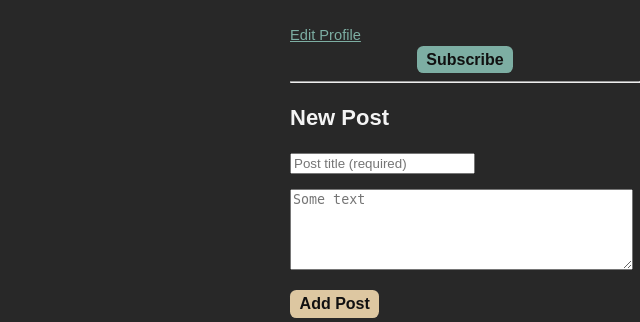
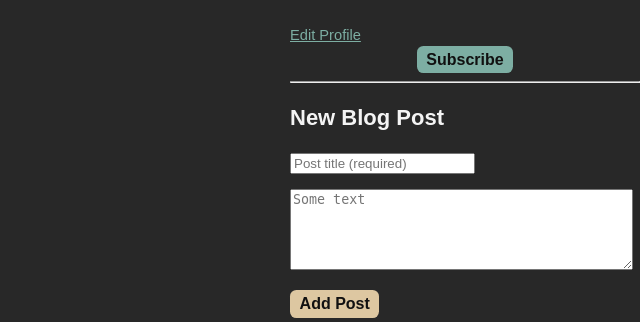
Before and after one commit to james-adcott-edu/scroller, a Django app: template forum/templates/profile.html in a window 1280 px wide. Shown: the part 298-620 px from the top of the page, without its empty margins (640-1280 px from the left). Run offline with Django 5.2, Linux system fonts and the light colour scheme; the template is opened without the code that fills it: values that come from a table or form of the project are taken from there, others are empty; the visitor is signed in with stand-in values (Sample User, id 1); data comes from the database, SQL or seed files in the repository; some libraries are stand-ins or nearby versions.

Commit message:
better labelling

```diff
--- a/forum/templates/profile.html
+++ b/forum/templates/profile.html
@@ -21,7 +21,7 @@
 
     {% if user.is_authenticated and user == profile.user %}
     <hr>
-    <h2>New Post</h2>
+    <h2>New Blog Post</h2>
     <form method="post">
         {% csrf_token %}
         {{ form.as_p }}
```
